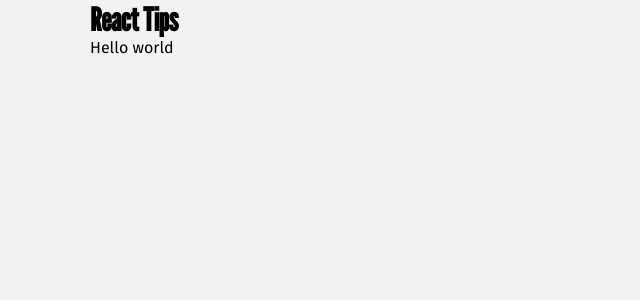
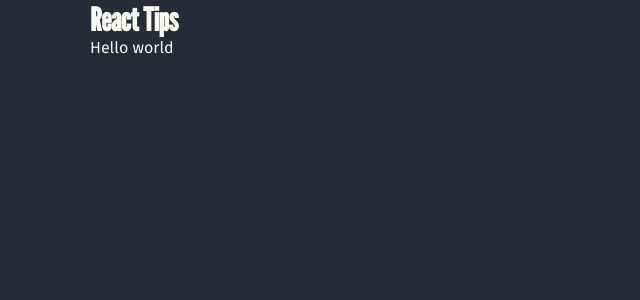
Before and after one commit to jrbytes/react-scripts, a React (Vite) app: page / in a window 1280 px wide. Shown: the top 300 px of the page, without its empty margins (0-640 px from the left). Built offline with nearby package versions, Linux system fonts and the light colour scheme.

Commit message:
updated color theme style

```diff
--- a/src/styles/global.ts
+++ b/src/styles/global.ts
@@ -73,7 +73,8 @@
     body {
       font-family: ${theme.font.text.family};
       font-size: ${theme.font.sizes.medium};
-      background-color: ${theme.colors.mainBg};
+      background-color: ${theme.colors.background};
+      color: ${theme.colors.foreground};
     }
   `}
 `
--- a/src/styles/theme.ts
+++ b/src/styles/theme.ts
@@ -32,14 +32,17 @@
     },
   },
   colors: {
-    primary: '#0a3380',
-    primaryLight: '#2ea6f7',
-    secondary: '#54ced4',
-    text: '#3b4964',
-    mainBg: '#f2f2f2',
-    success: '#61ce70',
-    warning: '#ff9e21',
-    error: '#f03759',
+    background: '#282a36',
+    backgroundLight: '#44475a',
+    foreground: '#f8f8f2',
+    comment: '#6272a4',
+    cyan: '#8be9fd',
+    green: '#50fa7b',
+    orange: '#ffb86c',
+    pink: '#ff79c6',
+    purple: '#bd93f9',
+    red: '#ff5555',
+    yellow: '#f1fa8c',
   },
   spacings: {
     xxsmall: '0.8rem',
```
